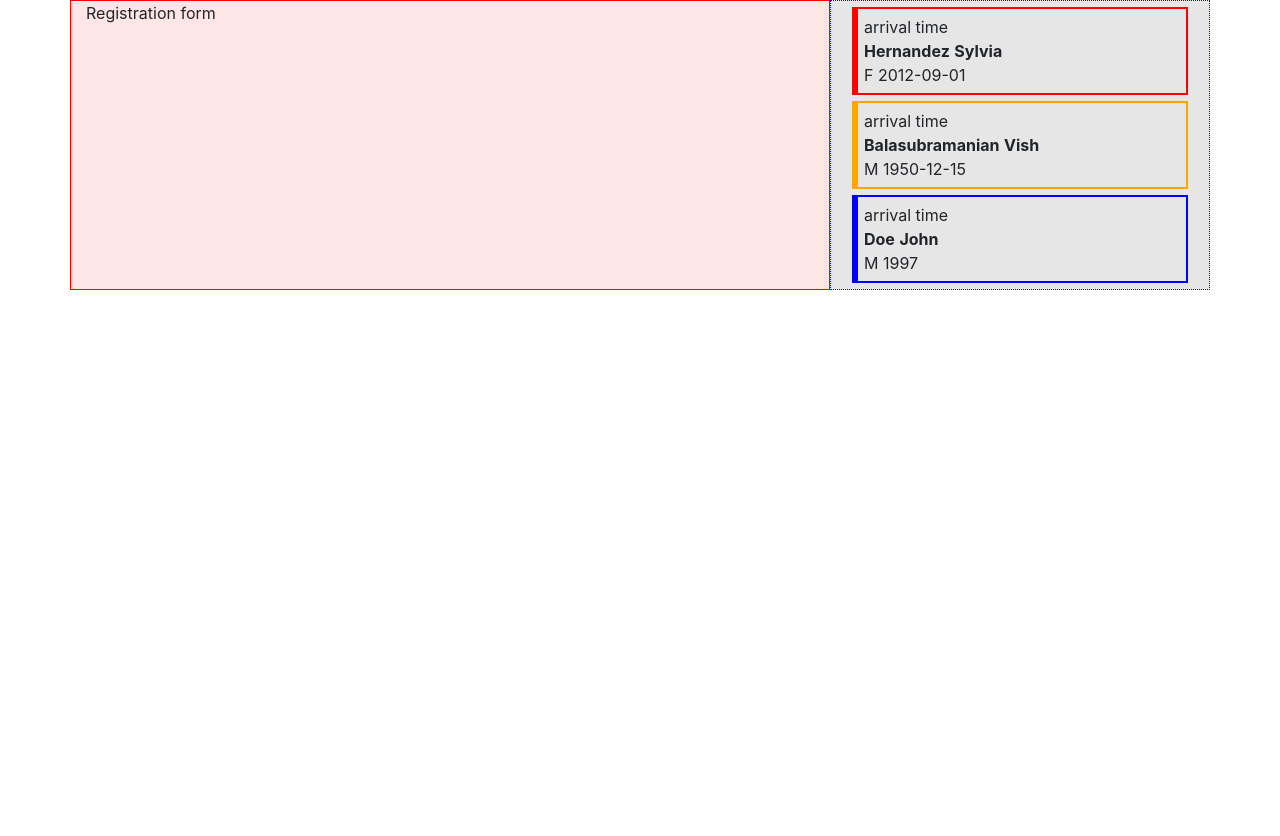
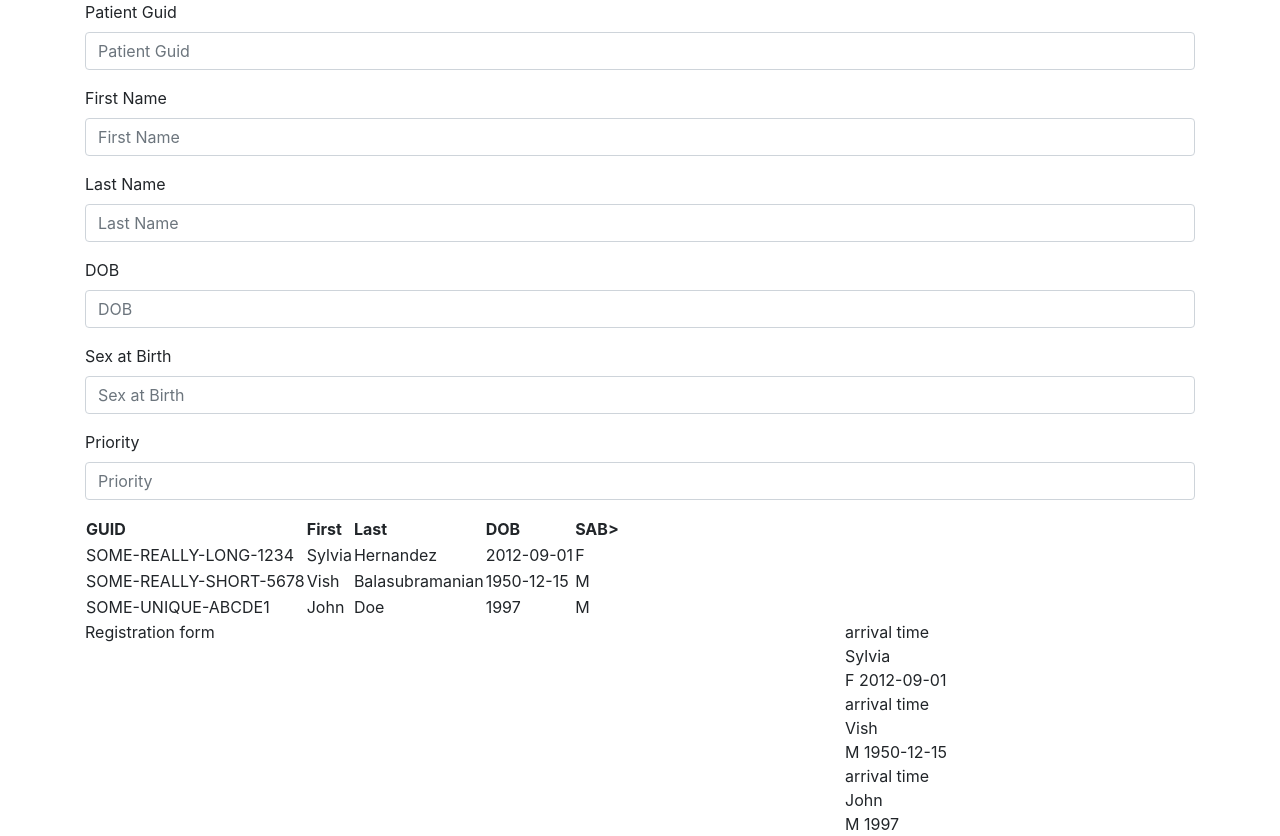
Before and after one commit to tag/project-triage-2019, a PHP site: page / in a window 1280 px wide. Shown: the part 96-932 px from the top of the page. Before the commit the page ends 386 px from the top, so only its background shows below. Run offline with PHP 8.4, Linux system fonts and the light colour scheme.

Commit message:
made table for patientsRecordApp, changed css per 9/16 video

```diff
--- a/app/public/css/site.css
+++ b/app/public/css/site.css
@@ -1,12 +1,12 @@
 #mainContent {
-  border: 1px solid red;
+  /* border: 1px solid red;
   background-color: rgb(255,230,230);
-}
-
+} */
+/*
 .queueView {
   border: 1px dotted blue;
   background-color: rgb(230,230,230);
-}
+} */
 
 .patientWaiting {
   /* border: 2px solid rgb(200,200,200); */ border width and style consolidated
@@ -34,3 +34,9 @@
   border-left-width: 6px;
   /* border-left: 6px solid blue; */
 }
+
+.tableRow:hover{
+  font-weight:bolder;
+  background-color: whitesmoke;
+  color: black;
+  }
--- a/app/public/index.html
+++ b/app/public/index.html
@@ -46,6 +46,58 @@
   <div class="container">
     <div class="row">
       <div id="mainContent" class="col">
+        <form id = "patientRecordApp">
+          <div class="form-group">
+            <label for="formGroupExampleInput">Patient Guid</label>
+            <input type="text" class="form-control" id="formGroupExampleInput" placeholder="Patient Guid">
+          </div>
+          <div class="form-group">
+            <label for="formGroupExampleInput2">First Name</label>
+            <input type="text" class="form-control" id="formGroupExampleInput2" placeholder="First Name">
+          </div>
+          <div class="form-group">
+            <label for="formGroupExampleInput2">Last Name</label>
+            <input type="text" class="form-control" id="formGroupExampleInput2" placeholder="Last Name">
+          </div>
+          <div class="form-group">
+            <label for="formGroupExampleInput2">DOB</label>
+            <input type="text" class="form-control" id="formGroupExampleInput2" placeholder="DOB">
+          </div>
+          <div class="form-group">
+            <label for="formGroupExampleInput2">Sex at Birth</label>
+            <input type="number" min = 1 class="form-control" id="formGroupExampleInput2" placeholder="Sex at Birth">
+          </div>
+          <div class="form-group">
+            <label for="formGroupExampleInput2">Priority</label>
+            <input type="number" min = 0 class="form-control" id="formGroupExampleInput2" placeholder="Priority">
+          </div>
+      <table>
+        <thead>
+          <tr>
+            <th>GUID</th>
+            <th>First</th>
+            <th>Last</th>
+            <th>DOB</th>
+            <th>SAB></th>
+          </tr>
+        </thead>
+        <tbody>
+          <tr v-for="p in patients">
+            <td>{{p.patientGuid}}</td>
+            <td>{{p.firstName}}</td>
+            <td>{{p.lastName}}</td>
+            <td>{{p.dob}}</td>
+            <td>{{p.sexAtBirth}}</td>
+          </tr>
+        </tbody>
+      </table>
+    </div>
+  </div>
+</div>
+
+  <div class="container">
+    <div class="row">
+      <div id="mainContent" class="col">
         Registration form
       </div>
       <div id="patientWaitingApp" class="col-md-4 queueView">
@@ -53,7 +105,7 @@
          v-bind:class="patient.priority +'Priority'"
          v-for="patient in patients">
           arrival time<br>
-          <span class="patientName">{{ patient.lastName }}</span>
+          <span class="patientName">{{ patient.last3Name }}</span>
           <span class="patientName">{{ patient.firstName }}</span><br>
           <span>{{ patient.sexAtBirth }}</span>
           <span>{{ patient.dob }}</span>
@@ -63,5 +115,6 @@
   </div>
   <script src="https://cdn.jsdelivr.net/npm/vue/dist/vue.js"></script>
   <script src="js/waiting.app.js"></script>
+  <script src="js/record.app.js"></script>
 </body>
 </html>
--- /dev/null
+++ b/app/public/js/record.app.js
@@ -0,0 +1,56 @@
+var patientRecordApp = new Vue({
+  el: '#patientRecordApp',
+  data: {
+    patients: []
+  },
+
+  //methods will be what fetches the data, where at and then what it will do (then)
+  methods: {
+    fetchPatients() {
+      fetch('dummy.php') //this could be a URL of where you're getting the data
+      .then( response => response.json() ) //will print JSON to console
+      .then( json => {patientRecordApp.patients = json})
+      ;
+
+      // Means the same at this
+      // fetch('https://randomuser.me/api/')
+      // .then(function(response) {return response.json()})
+      // .then(function(json) {waitingApp.people = json});
+
+    }
+  },
+  created() {
+    this.fetchPatients(); // need this.function name in the created for the methods function to be found
+  }
+})
+
+
+
+
+
+
+
+
+// var waitingApp = new Vue({
+//   el: '#patientWaitingApp',
+//   data: {
+//     patients: []
+//   },
+//   methods: {
+//     fetchPatients() {
+//       fetch('dummy.php')
+//       .then(response => response.json())
+//       .then(json => {waitingApp.patients = json});
+//
+//       // Means the same at this
+//       // fetch('https://randomuser.me/api/')
+//       // .then(function(response) {return response.json()})
+//       // .then(function(json) {waitingApp.people = json});
+//
+//     }
+//   },
+//   created: function() {
+//     this.fetchPatients();
+//   }
+//
+// })
```
Also changed, not shown: app/public/patientRecordApp.html (added, +124 -0 lines).
